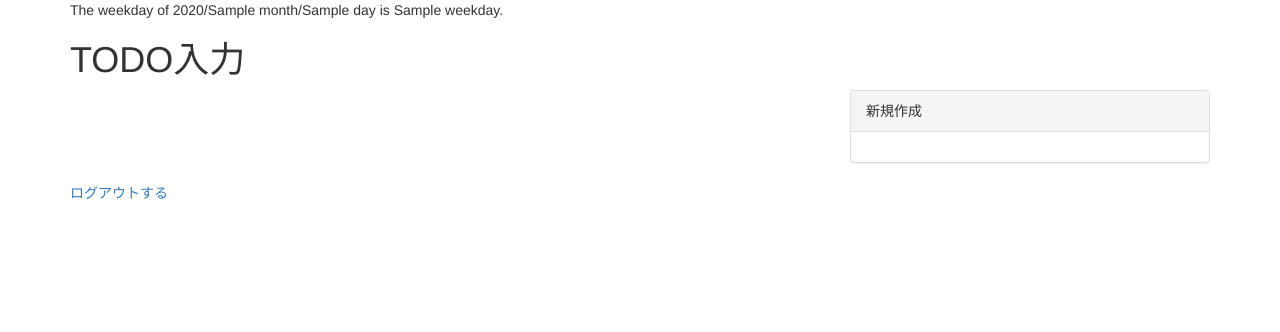
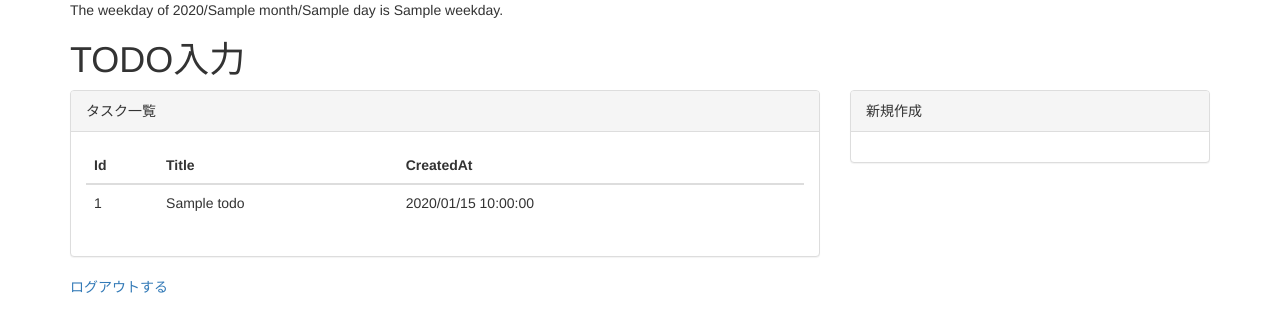
Before and after one commit to clap-and-whistle/learn-bearsunday, a PHP site: template var/templates/Page/Next.html.twig in a window 1280 px wide. Shown: the top 332 px of the page. Run offline with PHP 8.4, Linux system fonts and the light colour scheme; the template is opened without the code that fills it: most values are stand-ins (such as "Sample title", 1, 10 or a date in 2020); some libraries are stand-ins or nearby versions.

Commit message:
一覧の作成

```diff
--- a/src/Resource/Page/Next.php
+++ b/src/Resource/Page/Next.php
@@ -35,6 +35,7 @@ class Next extends AuthBaseResourceObject
         $this->body = $params + [
             'weekday' => $this->resource->get('app://self/weekday', $params),
             'todo_form' => $this->todoForm,
+            'todo_list' => $this->resource->get('app://self/todo-list'),
             '_links' => [
                 'logout' => ['href' => '/logout'],
             ],
--- a/var/templates/Page/Next.html.twig
+++ b/var/templates/Page/Next.html.twig
@@ -5,7 +5,44 @@
     <div>The weekday of {{ year }}/{{ month }}/{{ day }} is {{ weekday.weekday }}.</div>
     <h1>TODO入力</h1>
     <div class="row">
-        <div class="col-sm-8"></div>
+        <div class="col-sm-8">
+            <div class="panel panel-default">
+                <div class="panel-heading">タスク一覧</div>
+                <div class="panel-body">
+                    {% if todo_list %}
+                        <table class="table">
+                            <thead>
+                            <tr>
+                                <th>Id</th>
+                                <th>Title</th>
+                                <th>CreatedAt</th>
+                                <th> </th>
+                            </tr>
+                            </thead>
+                            <tbody>
+                            {% for todo in todo_list %}
+                                <tr>
+                                    <td>{{ todo.id }}</td>
+                                    <td>{{ todo.title }}</td>
+                                    <td>{{ todo.createdAt|date("Y/m/d H:i:s") }}</td>
+                                    <td>
+                                        {% if todo.status == 1 %}
+                                            <a class="btn btn-danger" href="">Done</a>
+                                        {% endif %}
+                                    </td>
+                                </tr>
+                            {% endfor %}
+                            </tbody>
+                        </table>
+
+                    {% else %}
+                        <div class="panel-body">
+                            <p>タスクがありません</p>
+                        </div>
+                    {% endif %}
+                </div>
+            </div>
+        </div>
         <div class="col-sm-4">
             <div class="panel panel-default">
                 <div class="panel-heading">新規作成</div>
```
Also changed, not shown: src/Resource/App/TodoList.php (added, +22 -0 lines).
